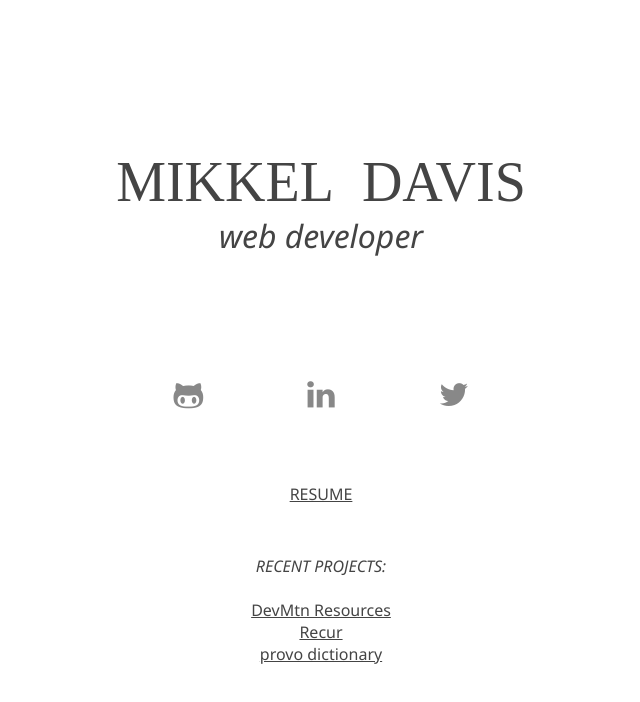
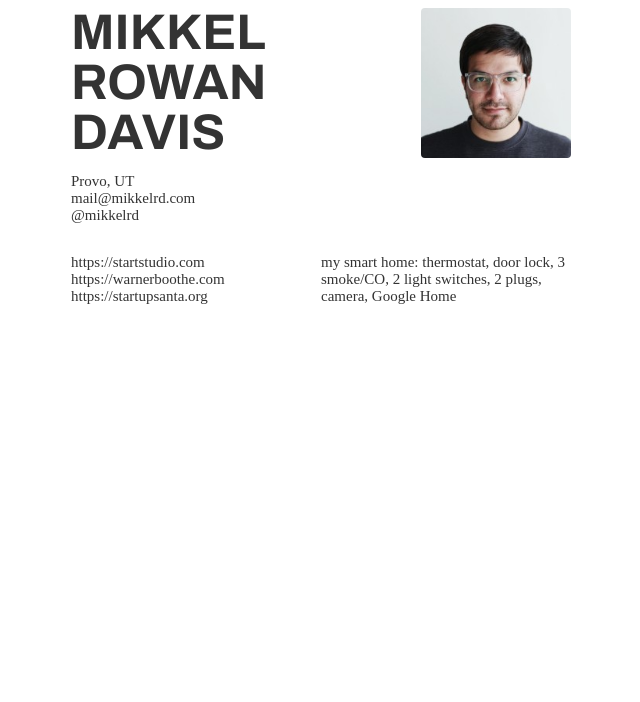
Before and after one commit to mikkelrd/mikkelrd.github.io, a website: page index.html in a window 1280 px wide. Shown: the whole page, without its empty margins (319-959 px from the left). Drawn offline with nearby package versions, Linux system fonts and the light colour scheme; a web font is replaced by a local one.

Commit message:
Initial commit for revamp

```diff
--- a/index.html
+++ b/index.html
@@ -1,45 +1,58 @@
 <!DOCTYPE html>
-<html ng-app="mrd">
+<html>
     <head>
-    <title>Mikkel R. Davis | web developer</title>
-    <link rel="stylesheet" type="text/css" href="http://fonts.googleapis.com/css?family=Sura" >
-    <link rel="stylesheet" type="text/css" href="http://fonts.googleapis.com/css?family=Noto+Sans:400,400italic" >
-    <link rel="stylesheet" href="https://maxcdn.bootstrapcdn.com/font-awesome/4.4.0/css/font-awesome.min.css" >
-    <link rel="stylesheet" href="https://cdnjs.cloudflare.com/ajax/libs/animate.css/3.4.0/animate.min.css" >
-    <link rel="stylesheet" href="main.css" >
+        <title>Mikkel R. Davis</title>
+        <link href="https://fonts.googleapis.com/css?family=Archivo:700|Enriqueta" rel="stylesheet">
+        <link href="styles.css" rel="stylesheet">
     </head>
     <body>
-    <div id="main">
-      <div id="title">
-        <div id="name">MIKKEL&nbsp;&nbsp;DAVIS</div>
-        <div id="subtitle">web developer</div>
+
+        <main class="Main">
+
+            <section class="Contact">
+                <div class="Contact__header">
+                    <h1 class="Contact__name">MIKKEL
+                        ROWAN
+                        DAVIS</h1>
+                    <img class="Contact__picture" src="mikkelrd.jpg" alt="picture of Mikkel Davis">
                 </div>
-      <br>
-      <div id="fade-container" class="animated fadeIn">
-        <div id="links">
-          <a href="http://www.github.com/mikkelrd"><i class="fa fa-github-alt"></i></a>
-          <a href="http://www.linkedin.com/in/mikkelrd"><i class="fa fa-linkedin"></i></a>
-          <a href="http://www.twitter.com/mikkelrd"><i class="fa fa-twitter"></i></a>
+                <div class="Contact__location">
+                    <a href="https://goo.gl/maps/dvqbt4uhwaE2">Provo, UT</a>
                 </div>
-        <br>
-        <a href="MRDavisResume.pdf">RESUME</a>
-        <br>
-        <div id="projects">
-          <span style="font-style: italic">RECENT PROJECTS:</span>
-          <br>
-          <br>
-          <a href="http://resources.devmounta.in">DevMtn Resources</a>
-          <br>
-          <a href="http://www.github.com/mikkelrd/recur">Recur</a>
-          <br>
-          <a href="https://provodictionary.firebaseapp.com">provo dictionary</a>
+                <div class="Contact__info">
+                    <a class="Contact__link" href="mailto:mail@mikkelrd.com">
+                        mail@mikkelrd.com
+                    </a>
                 </div>
+                <div class="Contact__info">
+                    <a class="Contact__link" href="https://twitter.com/mikkelrd">
+                        @mikkelrd
+                    </a>
                 </div>
+            </section>
+
+            <!--mikkelrd, me, contact, mail, hello, info-->
+
+            <section class="About">
+                <!--WORK/PROJECTS-->
+                <div class="About__section">
+                    <a href="https://startstudio.com">https://startstudio.com</a>
+                    <a href="https://warnerboothe.com">https://warnerboothe.com</a>
+                    <a href="https://startupsanta.org">https://startupsanta.org</a>
                 </div>
+                <!--INITIATIVES/VOLUNTEER-->
+                <!--INTERESTS/HOBBIES-->
+                <div class="About__section">
+                    my smart home: thermostat, door lock, 3 smoke/CO, 2 light switches, 2 plugs, camera, Google Home
+                    <!--other tech-->
+                    <!--hiking-->
+                    <!--gardening-->
+                    <!--cooking-->
+                    <!--racquetball: provo rec center-->
+                </div>
+            </section>
 
-    <!-- <div class="box" scroll-box></div> -->
+        </main>
 
-    <script src="https://cdnjs.cloudflare.com/ajax/libs/angular.js/1.4.4/angular.js" ></script>
-    <script src="ngApp.js" ></script>
     </body>
 </html>
--- a/main.css
+++ /dev/null
@@ -1,81 +0,0 @@
-* {
-  /*outline: 2px solid red;*/
-  /*-webkit-box-sizing: border-box;
-  -moz-box-sizing: border-box;
-  -ms-box-sizing: border-box;
-  -o-box-sizing: border-box;
-  box-sizing: border-box;*/
-  font-family: 'Noto Sans', sans-serif;
-  text-align: center;
-  color: #444;
-}
-
-/*html {
-  height: 100vh;
-  width: 100vw;
-  margin: 0 auto;
-}*/
-
-body {
-  height: 100%;
-  width: 100%;
-  margin: 0 auto;
-}
-
-#main {
-  height: 100%;
-  width: 80%;
-  padding: 100px;
-  margin: 0 auto;
-}
-
-#main div {
-  margin: 50px auto;
-}
-
-#title div {
-  margin: 0 auto;
-}
-
-#name {
-  font-family: 'Sura', serif;
-  font-size: 3.5em;
-}
-
-#subtitle {
-  font-style: italic;
-  font-size: 2em;
-}
-
-#fade-container {
-    -webkit-animation-delay: 1s;
-    -moz-animation-delay: 1s;
-    -ms-animation-delay: 1s;
-    -o-animation-delay: 1s;
-    animation-delay: 1s;
-}
-
-#links i {
-  margin: auto 50px;
-  font-size: 2em;
-  color: #888;
-}
-a i:hover {
-  color: #000;
-}
-
-
-
-
-/*body {
-  height: 1000vh;
-}
-
-.box {
-  width: 2%;
-  height: 2%;
-  background-color: gray;
-  position: fixed;
-  top: 49%;
-  left: 101vw;
-}*/
--- a/ngApp.js
+++ /dev/null
@@ -1,28 +0,0 @@
-angular
-  .module('mrd', [])
-
-  .directive('scrollBox', function(){
-    return {
-      link: function(scope, elem, attrs){
-        var top = 49;
-        var left = 101;
-        // var h = elem.prop('offsetHeight');
-        // var w = elem.prop('offsetWidth');
-        var h = 2;
-        var w = 2;
-        var y = 0;
-        angular.element(window).on('scroll', function(){
-          if (window.scrollY > y) {h++; w++; top = 50 - (w / 2); left--;}
-          if (window.scrollY < y) {h--; w--; top = 50 - (w / 2); left++;}
-          elem.css({
-            'height': h + '%',
-            'width': w + '%',
-            'top': top + '%',
-            'left': left + '%'
-          });
-          y = window.scrollY;
-          console.log(y);
-        });
-      }
-    };
-  });
--- /dev/null
+++ b/package.json
@@ -0,0 +1,5 @@
+{
+  "dependencies": {
+    "react-dom": "^16.4.0"
+  }
+}
--- /dev/null
+++ b/styles.scss
@@ -0,0 +1,70 @@
+*, *:before, *:after { box-sizing: border-box; }
+html { font-size: 62.5% }
+
+body {
+    font-family: 'Enriqueta', serif;
+    font-size: 1.5rem;
+    color: #333;
+}
+
+h1, h2, h3, h4, h5, h6 { font-family: 'Archivo', sans-serif; }
+//h1 { margin: 0 0 3rem; font-size: 5rem; }
+//h2 { margin: 0 0 3rem; font-size: 4rem; }
+//h3 { margin: 0 0 2rem; font-size: 3rem; }
+//h4 { margin: 0 0 1rem; font-size: 2rem; }
+//h5,h6 { margin: 0 0 1rem; font-size: 1rem; }
+
+:link, :visited {
+    text-decoration: none;
+    background-image: repeating-linear-gradient(to right, currentColor, currentColor 2px, transparent 2px, transparent 4px);
+    background-repeat: space no-repeat;
+    background-position: 0 1.9rem;
+    background-size: 0.5rem;
+    color: inherit;
+}
+:link:focus, :visited:focus {
+    outline: none;
+    background-color: #ddd;
+}
+:link:hover, :visited:hover {
+    color: #777;
+}
+:link:active, :visited:active {
+    color: #bbb;
+}
+
+
+
+
+.Main {
+    max-width: 50rem;
+    margin: 0 auto;
+}
+
+.Contact {
+    margin: 0 0 3rem;
+
+    &__header {
+        display: flex;
+        justify-content: space-between;
+        margin: 0 0 1.5rem;
+    }
+    &__name {
+        margin: 0;
+        font-size: 5rem;
+        line-height: 5rem;
+        white-space: pre-line;
+    }
+    &__picture {
+        height: 15rem;
+        border-radius: 0.4rem;
+    }
+}
+
+.About {
+    display: flex;
+
+    &__section {
+        flex: 1;
+    }
+}
```
Also changed, not shown: mikkelrd.jpg (added), styles.css (added), 3 other files. Lines whose indentation alone changed are shown as unchanged.
